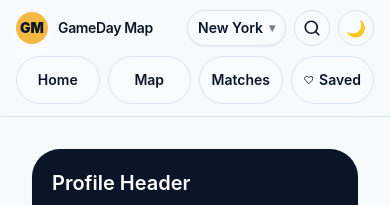
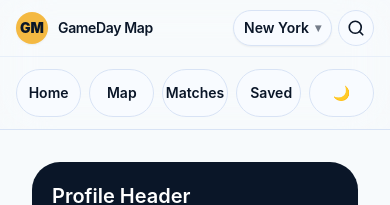
Before and after one commit to davidenyc/worldcupmvp, a Next.js app: page /account in a window 390 px wide. Shown: the top 205 px of the page. Built offline with nearby package versions, Linux system fonts and the light colour scheme; no server answers.

Commit message:
fix: mobile layout, header overflow, auto dark mode, map tap targets

```diff
--- a/app/globals.css
+++ b/app/globals.css
@@ -46,6 +46,12 @@
 
   --gold: #f4b942;
   --red: #e63946;
+}
+
+html,
+body {
+  overflow-x: hidden;
+  max-width: 100vw;
 }
 
 html {
--- a/components/home/NorthAmericaMap.tsx
+++ b/components/home/NorthAmericaMap.tsx
@@ -35,19 +35,32 @@ export function NorthAmericaMap({ cityCards }: { cityCards: HomeCityCard[] }) {
         <div className="mb-4 flex flex-col items-start gap-3 px-4 pt-4 sm:flex-row sm:items-center sm:justify-between sm:px-2 sm:pt-0">
           <div>
             <div className="text-xs uppercase tracking-[0.24em] text-[#0a1628]/45 dark:text-white/45">North America host map</div>
-            <div className="mt-1 text-xl font-semibold text-[#0a1628] dark:text-white sm:text-sm">Tap a city to jump straight to its watch spots</div>
+            <div className="mt-1 text-xl font-semibold text-[#0a1628] dark:text-white sm:text-base">Tap a city to jump straight to its watch spots</div>
           </div>
           <div className="rounded-full border border-[#cfe0ff] bg-white px-3 py-1.5 text-xs font-semibold text-[#0a1628]/75 shadow-sm dark:border-white/10 dark:bg-white/5 dark:text-white/75">
             17 host cities
           </div>
         </div>
 
-        <div className="overflow-hidden bg-[linear-gradient(180deg,#f8fbff_0%,#eef4ff_100%)] dark:bg-[#111827] sm:rounded-[1.5rem] sm:border sm:border-[#cfe0ff] sm:dark:border-white/10">
+        <div className="sm:hidden flex gap-2 overflow-x-auto pb-2 px-4 pt-2">
+          {cityCards.map((card) => (
+            <Link
+              key={card.key}
+              href={`/${card.key}/map`}
+              className="shrink-0 whitespace-nowrap rounded-full border border-[#d8e3f5] bg-white px-3 py-2 text-xs font-semibold text-[#0a1628]"
+            >
+              {card.label}
+            </Link>
+          ))}
+        </div>
+
+        <div className="hidden sm:block overflow-hidden bg-[linear-gradient(180deg,#f8fbff_0%,#eef4ff_100%)] dark:bg-[#111827] sm:rounded-[1.5rem] sm:border sm:border-[#cfe0ff] sm:dark:border-white/10">
+          <div style={{ overflow: "hidden", width: "100%", maxWidth: "100%" }}>
             <ComposableMap
               projection="geoMercator"
               projectionConfig={{ scale: 640, center: [-98, 38] }}
               style={{ width: "100%", height: "100%" }}
-            className="h-[100svh] w-full sm:h-[720px] md:h-[760px]"
+              className="h-[420px] w-full sm:h-[540px] md:h-[720px]"
             >
               <Geographies geography={geoUrl}>
                 {({ geographies }) =>
@@ -78,37 +91,35 @@ export function NorthAmericaMap({ cityCards }: { cityCards: HomeCityCard[] }) {
                 }
               </Geographies>
 
-            {cityCards.map((city) => {
-              const accent = COUNTRY_COLORS[city.country];
-              const shouldAnimate = activeCityKey === city.key;
-
-              return (
-                <Marker key={city.key} coordinates={[city.lng, city.lat]}>
+              {cityCards.map((card) => (
+                <Marker key={card.key} coordinates={[card.lng, card.lat]}>
                   <Link
-                    href={`/${city.key}/map`}
-                    className="group cursor-pointer outline-none"
-                    aria-label={`${city.label} · ${city.stadiumName} · ${city.matchCount} matches`}
-                    title={`${city.label} · ${city.stadiumName} · ${city.matchCount} matches`}
+                    href={`/${card.key}/map`}
+                    aria-label={`${card.label} · ${card.stadiumName} · ${card.matchCount} matches`}
+                    title={`${card.label} · ${card.stadiumName} · ${card.matchCount} matches`}
                   >
-                    {shouldAnimate && <circle cx={0} cy={0} r={16} fill={accent} opacity={0.22} className="animate-ping" />}
-                    <circle cx={0} cy={0} r={10} fill={accent} stroke="#ffffff" strokeWidth={3} />
+                    <circle
+                      r={activeCityKey === card.key ? 10 : 7}
+                      fill={COUNTRY_COLORS[card.country]}
+                      stroke="white"
+                      strokeWidth={2}
+                      style={{ cursor: "pointer" }}
+                    />
                     <text
-                      x={0}
-                      y={34}
                       textAnchor="middle"
+                      y={20}
+                      fontSize={9}
                       fill="#0a1628"
-                      fontSize={11}
-                      fontWeight={700}
-                      letterSpacing="0.08em"
-                      className="transition group-hover:fill-[#0f1f3d]"
+                      fontWeight="600"
+                      style={{ pointerEvents: "none" }}
                     >
-                      {city.shortLabel}
+                      {card.shortLabel}
                     </text>
                   </Link>
                 </Marker>
-              );
-            })}
+              ))}
             </ComposableMap>
+          </div>
         </div>
       </div>
     </div>
--- a/components/layout/site-header.tsx
+++ b/components/layout/site-header.tsx
@@ -111,9 +111,12 @@ export function SiteHeader() {
       className="sticky top-0 z-40 border-b border-[#d8e3f5] bg-white/92 backdrop-blur-xl dark:border-white/8 dark:bg-[#0d1117]/92"
       style={{ paddingTop: "env(safe-area-inset-top, 0px)" }}
     >
-      <div className="container-shell flex h-14 items-center justify-between gap-2 py-0 lg:h-auto lg:gap-3 lg:py-4">
-        <Link href="/" className="flex min-w-0 items-center gap-2.5 lg:flex-1 lg:gap-3">
-          <div className="flex h-8 w-8 shrink-0 items-center justify-center rounded-2xl bg-accent text-sm font-black text-deep shadow-card lg:h-12 lg:w-12 lg:rounded-[1.2rem] lg:text-lg">
+      <div className="container-shell flex min-h-[56px] items-center justify-between gap-2 overflow-hidden py-0 lg:h-auto lg:gap-3 lg:py-4">
+        <Link href="/" className="flex min-w-0 shrink-0 items-center gap-2.5 lg:flex-1 lg:gap-3">
+          <div
+            className="flex h-8 w-8 shrink-0 items-center justify-center rounded-2xl text-sm font-black shadow-sm lg:h-12 lg:w-12 lg:rounded-[1.2rem] lg:text-lg"
+            style={{ backgroundColor: "#f4b942", color: "#0a1628" }}
+          >
             GM
           </div>
           <div className="min-w-0">
@@ -129,11 +132,11 @@ export function SiteHeader() {
           <Link href="/membership" className={`${navClass(currentPath.startsWith("/membership"))} whitespace-nowrap`}>Membership</Link>
           <Link href="/account" className={`${navClass(currentPath.startsWith("/account"))} whitespace-nowrap`}>Account</Link>
         </nav>
-        <div className="flex min-w-0 shrink-0 items-center gap-2">
+        <div className="flex min-w-0 items-center gap-1.5 lg:gap-2">
           <button
             type="button"
             onClick={() => setOpen((current) => !current)}
-            className="inline-flex h-9 max-w-[130px] items-center gap-1.5 rounded-full border border-[#d8e3f5] bg-[#f8fbff] px-2.5 text-sm font-semibold text-[#0a1628] shadow-sm transition hover:bg-[#eef4ff] dark:border-white/10 dark:bg-white/8 dark:text-white dark:hover:bg-white/10 lg:h-12 lg:max-w-none lg:gap-2 lg:px-3"
+            className="inline-flex h-9 max-w-[100px] items-center gap-1.5 rounded-full border border-[#d8e3f5] bg-[#f8fbff] px-2.5 text-sm font-semibold text-[#0a1628] shadow-sm transition hover:bg-[#eef4ff] dark:border-white/10 dark:bg-white/8 dark:text-white dark:hover:bg-white/10 lg:h-12 lg:max-w-none lg:gap-2 lg:px-3"
           >
             <span className="hidden h-7 w-7 items-center justify-center rounded-full bg-white/80 text-[11px] font-bold text-[#0a1628] dark:bg-white/12 dark:text-white lg:inline-flex">
               {activeCityData.shortLabel}
@@ -163,7 +166,7 @@ export function SiteHeader() {
           <Link
             href={searchHref}
             aria-label="Search venues"
-            className="inline-flex h-9 w-9 items-center justify-center rounded-full border border-[#d8e3f5] bg-[#f8fbff] text-[#0a1628] transition hover:bg-[#eef4ff] dark:border-white/10 dark:bg-white/5 dark:text-white dark:hover:bg-white/10 lg:h-12 lg:w-12"
+            className="inline-flex h-9 w-9 shrink-0 items-center justify-center rounded-full border border-[#d8e3f5] bg-[#f8fbff] text-[#0a1628] transition hover:bg-[#eef4ff] dark:border-white/10 dark:bg-white/5 dark:text-white dark:hover:bg-white/10 lg:h-12 lg:w-12"
           >
             <SearchIcon />
           </Link>
@@ -181,15 +184,15 @@ export function SiteHeader() {
             type="button"
             onClick={toggle}
             aria-label={isDark ? "Switch to light mode" : "Switch to dark mode"}
-            className="inline-flex h-9 w-9 items-center justify-center rounded-full border border-[#d8e3f5] bg-[#f8fbff] text-[#0a1628] transition hover:bg-[#eef4ff] dark:border-white/10 dark:bg-white/5 dark:text-white/80 dark:hover:bg-white/10 lg:h-12 lg:w-12"
+            className="hidden h-9 w-9 shrink-0 items-center justify-center rounded-full border border-[#d8e3f5] bg-[#f8fbff] text-[#0a1628] transition hover:bg-[#eef4ff] dark:border-white/10 dark:bg-white/5 dark:text-white/80 dark:hover:bg-white/10 sm:inline-flex lg:h-12 lg:w-12"
           >
             {isDark ? "☀️" : "🌙"}
           </button>
         </div>
       </div>
 
-      <div className="container-shell pb-3 lg:hidden">
-        <nav className="grid grid-cols-4 gap-2">
+      <div className="container-shell mt-0 border-t border-[#d8e3f5]/50 pb-3 dark:border-white/8 lg:hidden">
+        <nav className="grid grid-cols-5 gap-2 pt-3">
           <Link
             href="/"
             className={`inline-flex h-12 items-center justify-center whitespace-nowrap rounded-full border px-3 text-sm font-semibold transition ${
@@ -231,6 +234,14 @@ export function SiteHeader() {
             <HeartIcon />
             Saved
           </Link>
+          <button
+            type="button"
+            onClick={toggle}
+            aria-label={isDark ? "Switch to light mode" : "Switch to dark mode"}
+            className="inline-flex h-12 w-full items-center justify-center whitespace-nowrap rounded-full border border-[#d8e3f5] bg-[#f8fbff] px-3 text-sm font-semibold text-[#0a1628] transition hover:bg-[#eef4ff] dark:border-white/10 dark:bg-white/5 dark:text-white"
+          >
+            {isDark ? "☀️" : "🌙"}
+          </button>
         </nav>
       </div>
 
--- a/components/map/MapPageClient.tsx
+++ b/components/map/MapPageClient.tsx
@@ -1101,12 +1101,14 @@ export function MapPageClient({ data, city = "nyc" }: { data: MapPageData; city?
     <div className="map-page relative">
       <MapShell
         banner={
+          <div className="hidden lg:block">
             <MatchdayBanner
               countries={data.countries}
               match={matchdayDismissed ? null : matchdayAlertMatch}
               onApplyMatch={handleApplyMatch}
               onDismiss={() => setMatchdayDismissed(true)}
             />
+          </div>
         }
         results={resultsPanel}
         resultsCountLabel={`${filteredVenues.length} venues`}
--- a/lib/store/theme.ts
+++ b/lib/store/theme.ts
@@ -13,6 +13,9 @@ function getInitialTheme(): Theme {
   if (typeof window === "undefined") return "light";
   const stored = window.localStorage.getItem(STORAGE_KEY) as Theme | null;
   if (stored === "dark" || stored === "light") return stored;
+  const hour = new Date().getHours();
+  const isNight = hour >= 18 || hour < 6;
+  if (isNight) return "dark";
   return window.matchMedia("(prefers-color-scheme: dark)").matches ? "dark" : "light";
 }
 
```
Lines whose indentation alone changed are shown as unchanged.
